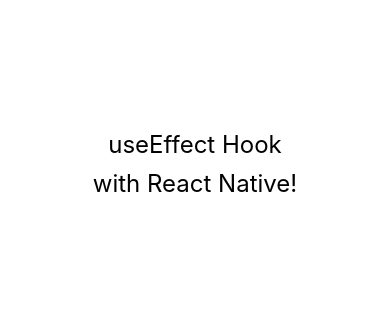
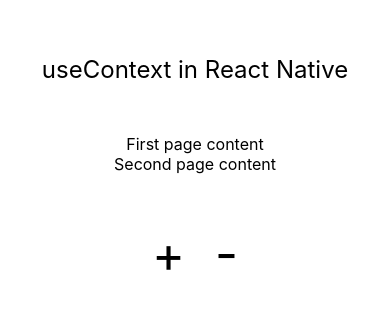
Before and after one commit to Richard-Harvey-UCSD/YouTube, a React Native app: screen / in a window 390 px wide. Shown: the part 253-562 px from the top of the page. Built offline with nearby package versions, Linux system fonts and the light colour scheme.

Commit message:
Added useContext Hook Example

```diff
--- a/App.js
+++ b/App.js
@@ -1,28 +1,22 @@
 import React from 'react';
-import { StatusBar } from 'expo-status-bar';
-import { Button, StyleSheet, Text, View } from 'react-native';
+import { StyleSheet, Text, View } from 'react-native';
+
+import UseContextHook from './src/useContextHook';
+
 
 export default function App() {
-
   return (
-    <View style={styles.container}>
-      <StatusBar style="auto" />
-
-      <Text style={styles.text}>useEffect Hook</Text>
-      <Text style={styles.text}>with React Native!</Text>
-    </View>
+    <View style={styles.view}>
+      <Text style={{ fontSize: 24, marginBottom: 50 }}>useContext in React Native</Text>
+      <UseContextHook />
+    </View >
   );
 }
 
 const styles = StyleSheet.create({
-  container: {
+  view: {
     flex: 1,
-    backgroundColor: '#fff',
+    justifyContent: 'center',
     alignItems: 'center',
-    justifyContent: 'center',
   },
-  text: {
-    fontSize: 24,
-    marginBottom: 10,
-  }
 });
--- /dev/null
+++ b/components/FontSizeContext.js
@@ -0,0 +1,5 @@
+import { createContext } from 'react';
+
+const FontSizeContext = createContext(24);
+
+export default FontSizeContext;
--- /dev/null
+++ b/components/PageOne.js
@@ -0,0 +1,16 @@
+import { useContext } from 'react';
+import { Text } from 'react-native';
+
+import FontSizeContext from './FontSizeContext';
+
+function PageOne() {
+  const size = useContext(FontSizeContext);
+
+  return (
+    <Text style={{ fontSize: size }}>
+      First page content
+    </Text>
+  );
+}
+
+export default PageOne;
--- /dev/null
+++ b/components/PageTwo.js
@@ -0,0 +1,16 @@
+import { useContext } from 'react';
+import { Text } from 'react-native';
+
+import FontSizeContext from './FontSizeContext';
+
+function PageTwo() {
+  const size = useContext(FontSizeContext);
+
+  return (
+    <Text style={{ fontSize: size }}>
+      Second page content
+    </Text>
+  );
+}
+
+export default PageTwo;
--- a/package.json
+++ b/package.json
@@ -10,10 +10,14 @@
     "lint": "eslint --ext .js,.jsx ./"
   },
   "dependencies": {
+    "@react-navigation/native": "^6.0.12",
+    "@react-navigation/native-stack": "^6.8.0",
     "expo": "~46.0.9",
     "expo-status-bar": "~1.4.0",
     "react": "18.0.0",
-    "react-native": "0.69.5"
+    "react-native": "0.69.5",
+    "react-native-safe-area-context": "4.3.1",
+    "react-native-screens": "~3.15.0"
   },
   "devDependencies": {
     "@babel/core": "^7.12.9",
--- /dev/null
+++ b/src/useContextHook.js
@@ -0,0 +1,51 @@
+import React, { useState } from 'react';
+import { StyleSheet, Text, TouchableOpacity, View } from 'react-native';
+
+import PageOne from '../components/PageOne';
+import PageTwo from '../components/PageTwo';
+import FontSizeContext from '../components/FontSizeContext';
+
+function UseContextHook() {
+  const [size, setSize] = useState(16);
+  console.log('size: ', size);
+
+  return (
+    <FontSizeContext.Provider value={size}>
+      <View style={styles.container}>
+
+        <PageOne />
+        <PageTwo />
+
+        <View style={{ flexDirection: 'row', marginTop: 50 }}>
+          <TouchableOpacity
+            style={{ alignItems: 'center' }}
+            disabled={size === 46}
+            onPress={() => setSize(size + 5)}
+          >
+            <Text style={{ marginRight: 30, fontSize: 50 }}>
+              +
+            </Text>
+          </TouchableOpacity>
+          <TouchableOpacity
+            style={{ alignItems: 'center' }}
+            disabled={size === 11}
+            onPress={() => setSize(size - 5)}
+          >
+            <Text style={{ fontSize: 50 }}>
+              -
+            </Text>
+          </TouchableOpacity>
+        </View>
+
+      </View>
+    </FontSizeContext.Provider>
+  );
+}
+
+const styles = StyleSheet.create({
+  container: {
+    alignItems: 'center',
+  },
+});
+
+export default UseContextHook;
```
Also changed, not shown: 2 other files (tests, documents, lock files or other folders).
